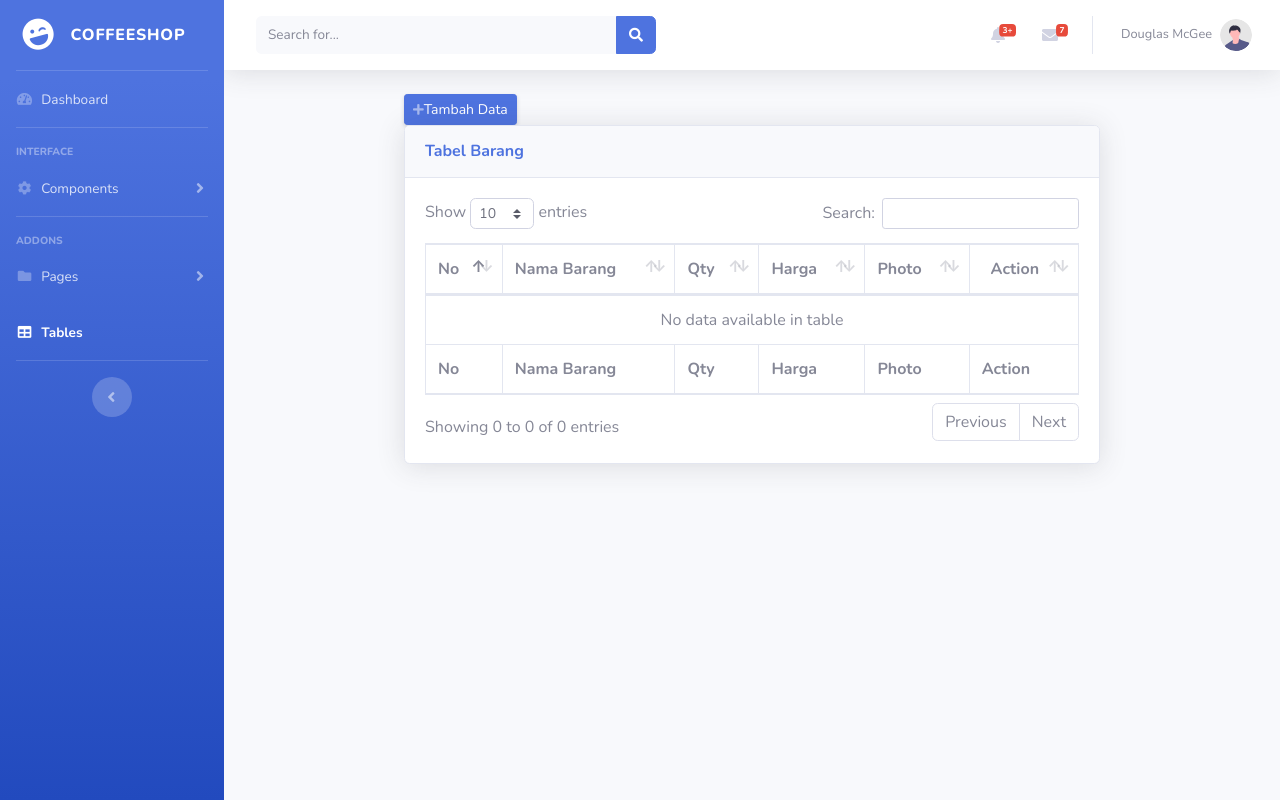
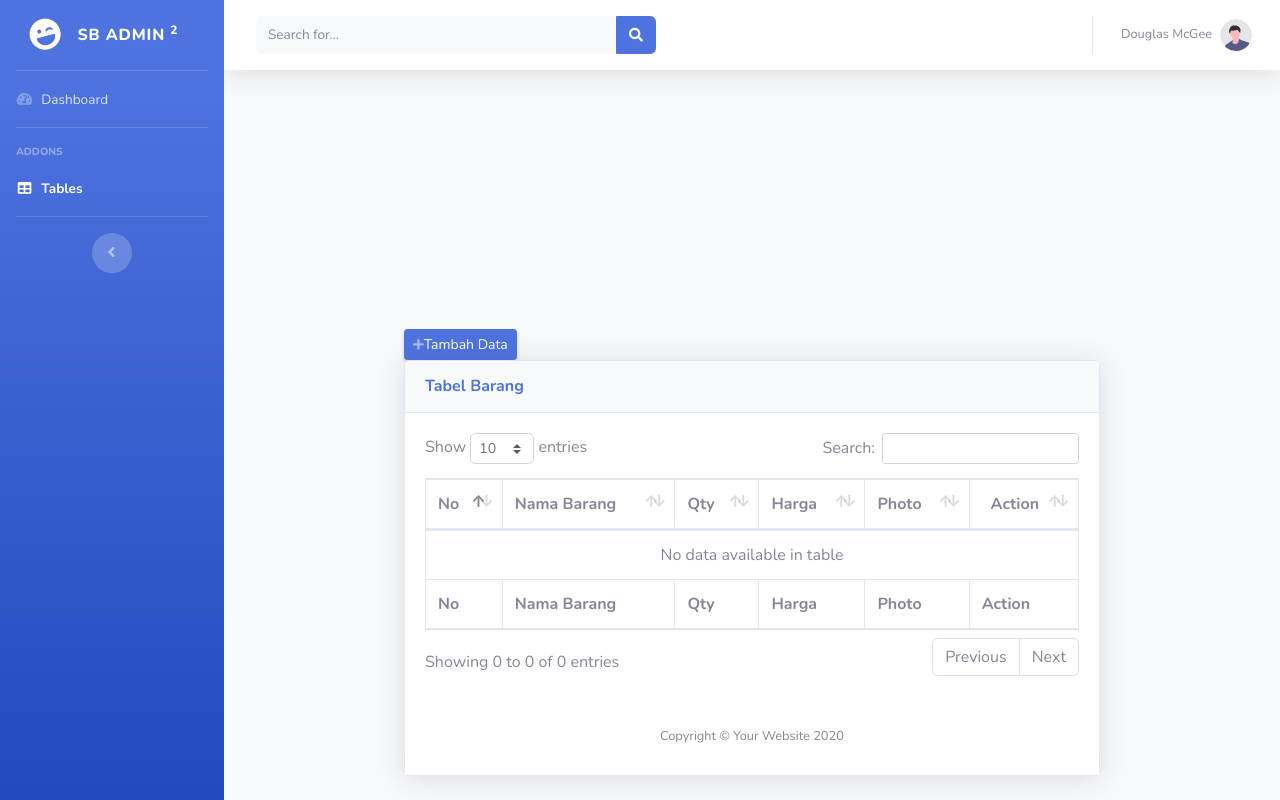
Before and after one commit to karisaluv/coffeeshop4, a PHP site: page /views/V_barang.php in a window 1280 px wide. Run offline with PHP 8.4, Linux system fonts and the light colour scheme; the visitor is signed in with stand-in values (Sample User, id 1); data that the repository does not hold is empty.

Commit message:
mengupload project coffeeshop4

```diff
--- a/controllers/C_barang.php
+++ b/controllers/C_barang.php
@@ -5,13 +5,14 @@ class C_barang{
 
     public function tampil() {
 
-        $conn = new C_koneksi();
+       $conn = new C_koneksi();
 
         $sql = "SELECT * FROM barang ORDER BY id DESC";
 
         $query = mysqli_query($conn->conn(), $sql);
 
         while ($q = mysqli_fetch_object($query)) {
+
             $hasil[] = $q;
         }
 
@@ -24,7 +25,7 @@ class C_barang{
 
         $conn = new C_koneksi();
 
-        $query = mysqli_query($conn->conn(), $sql);
+        $query = mysqli_query($conn->conn(),$sql);
         if ($query) {
             echo "Data berhasil ditambahkan ke tabel";
         }else{
@@ -59,7 +60,7 @@ class C_barang{
             echo "<script>alert('Data berhasil diubah');window.location='../views/V_barang.php'</script>";
 
         }else {
-            echo "Dataa gagal diubah";
+            echo "Data gagal diubah";
         }
     }
     public function delete(){
--- a/views/V_barang.php
+++ b/views/V_barang.php
@@ -1,7 +1,7 @@
 <?php
 //session_start();
 //modular memanggil file dari folder tampleate
-$halaman = "Barang";
+$halaman = "barang";
 include_once 'template/header.php';
 include_once 'template/sidebar.php';
 include_once 'template/topbar.php';
@@ -37,10 +37,8 @@ $barang = new C_barang();
 
                                         <?php
                                         $nomor = 1;
-
                                         foreach ($barang->tampil() as $b){
-
-                                        ?>
+                                            ?>
 
                                         <tr>
                                             <td><?php echo $nomor++?></td>
@@ -48,7 +46,6 @@ $barang = new C_barang();
                                             <td><?= $b->qty?></td>
                                             <td><?= $b->harga?></td>
                                             <td><?= $b->photo?></td>
-
                                             <!-- tanda tanya setelah nama file berarti mempunyai fungsi yang sama dengan get-->
                                             <td>
                                                 <center>
--- a/views/V_edit_barang.php
+++ b/views/V_edit_barang.php
@@ -44,7 +44,7 @@ $barang = new C_barang();
                             <!--untuk menampung password dari user-->
                             <div class="form-group">
                                 <input type="text" class="form-control form-control-user" id="password"
-                                    placeholder="Harga" name="harga"value ="<?= $b->harga ?>">
+                                    placeholder="Harga" name="harga" value ="<?= $b->harga ?>">
                             </div>
 
                             <!--untuk menampung nama dari user-->
--- a/views/template/footer.php
+++ b/views/template/footer.php
@@ -1,5 +1,5 @@
- <!-- Bootstrap core JavaScript-->
- <script src="../assets/vendor/jquery/jquery.min.js"></script>
+    <!-- Bootstrap core JavaScript-->
+    <script src="../assets/vendor/jquery/jquery.min.js"></script>
     <script src="../assets/vendor/bootstrap/js/bootstrap.bundle.min.js"></script>
 
     <!-- Core plugin JavaScript-->
@@ -15,6 +15,47 @@
     <!-- Page level custom scripts -->
     <script src="../assets/js/demo/datatables-demo.js"></script>
 
+     <!-- Footer -->
+     <footer class="sticky-footer bg-white">
+                <div class="container my-auto">
+                    <div class="copyright text-center my-auto">
+                        <span>Copyright &copy; Your Website 2020</span>
+                    </div>
+                </div>
+            </footer>
+            <!-- End of Footer -->
+
+        </div>
+        <!-- End of Content Wrapper -->
+
+    </div>
+    <!-- End of Page Wrapper -->
+
+    <!-- Scroll to Top Button-->
+    <a class="scroll-to-top rounded" href="#page-top">
+        <i class="fas fa-angle-up"></i>
+    </a>
+
+    <!-- Logout Modal-->
+    <div class="modal fade" id="logoutModal" tabindex="-1" role="dialog" aria-labelledby="exampleModalLabel"
+        aria-hidden="true">
+        <div class="modal-dialog" role="document">
+            <div class="modal-content">
+                <div class="modal-header">
+                    <h5 class="modal-title" id="exampleModalLabel">Ready to Leave?</h5>
+                    <button class="close" type="button" data-dismiss="modal" aria-label="Close">
+                        <span aria-hidden="true">×</span>
+                    </button>
+                </div>
+                <div class="modal-body">Select "Logout" below if you are ready to end your current session.</div>
+                <div class="modal-footer">
+                    <button class="btn btn-secondary" type="button" data-dismiss="modal">Cancel</button>
+                    <a class="btn btn-primary" href="login.html">Logout</a>
+                </div>
+            </div>
+        </div>
+    </div>
+
 </body>
 
 </html>
--- a/views/template/header.php
+++ b/views/template/header.php
@@ -1,3 +1,10 @@
+<?php
+session_start();
+
+if($_SESSION['data'] == ""){
+    header("location: ../index.php");
+}
+?>
 <!DOCTYPE html>
 <html lang="en">
 
--- a/views/template/sidebar.php
+++ b/views/template/sidebar.php
@@ -11,7 +11,7 @@
                 <div class="sidebar-brand-icon rotate-n-15">
                     <i class="fas fa-laugh-wink"></i>
                 </div>
-    <div class="sidebar-brand-text mx-3">CoffeeShop</div>
+                <div class="sidebar-brand-text mx-3">SB Admin <sup>2</sup></div>
             </a>
 
             <!-- Divider -->
@@ -19,31 +19,24 @@
 
             <!-- Nav Item - Dashboard -->
             <li class="nav-item">
-    <a class="nav-link" href="home_user.php">
+                <a class="nav-link" href="../">
                     <i class="fas fa-fw fa-tachometer-alt"></i>
                     <span>Dashboard</span></a>
             </li>
+            <!-- Nav Item - Pages Collapse Menu -->
 
-<!-- Divider -->
-<hr class="sidebar-divider">
 
-<!-- Heading -->
-<div class="sidebar-heading">
-    Interface
-</div>
+            <!-- Nav Item - Utilities Collapse Menu -->
+            <li class="nav-item">
 
-<!-- Nav Item - Pages Collapse Menu -->
-<li class="nav-item">
-    <a class="nav-link collapsed" href="#" data-toggle="collapse" data-target="#collapseTwo"
-        aria-expanded="true" aria-controls="collapseTwo">
-        <i class="fas fa-fw fa-cog"></i>
-        <span>Components</span>
-    </a>
-    <div id="collapseTwo" class="collapse" aria-labelledby="headingTwo" data-parent="#accordionSidebar">
+                <div id="collapseUtilities" class="collapse" aria-labelledby="headingUtilities"
+                    data-parent="#accordionSidebar">
                     <div class="bg-white py-2 collapse-inner rounded">
-            <h6 class="collapse-header">Custom Components:</h6>
-            <a class="collapse-item" href="buttons.html">Buttons</a>
-            <a class="collapse-item" href="cards.html">Cards</a>
+                        <h6 class="collapse-header">Custom Utilities:</h6>
+                        <a class="collapse-item" href="utilities-color.html">Colors</a>
+                        <a class="collapse-item" href="utilities-border.html">Borders</a>
+                        <a class="collapse-item" href="utilities-animation.html">Animations</a>
+                        <a class="collapse-item" href="utilities-other.html">Other</a>
                     </div>
                 </div>
             </li>
@@ -57,26 +50,11 @@
             </div>
 
             <!-- Nav Item - Pages Collapse Menu -->
+
+            <!-- Nav Item - Charts -->
             <li class="nav-item">
-    <a class="nav-link collapsed" href="#" data-toggle="collapse" data-target="#collapsePages"
-        aria-expanded="true" aria-controls="collapsePages">
-        <i class="fas fa-fw fa-folder"></i>
-        <span>Pages</span>
-    </a>
-    <div id="collapsePages" class="collapse" aria-labelledby="headingPages" data-parent="#accordionSidebar">
-        <div class="bg-white py-2 collapse-inner rounded">
-            <h6 class="collapse-header">Login Screens:</h6>
-            <a class="collapse-item" href="login.html">Login</a>
-            <a class="collapse-item" href="register.html">Register</a>
-            <a class="collapse-item" href="forgot-password.html">Forgot Password</a>
-            <div class="collapse-divider"></div>
-            <h6 class="collapse-header">Other Pages:</h6>
-            <a class="collapse-item" href="404.html">404 Page</a>
-            <a class="collapse-item" href="blank.html">Blank Page</a>
-        </div>
-    </div>
+
             </li>
-
 
             <!-- Nav Item - Tables -->
             <li class="nav-item active">
--- a/views/template/topbar.php
+++ b/views/template/topbar.php
@@ -8,9 +8,11 @@
                 <nav class="navbar navbar-expand navbar-light bg-white topbar mb-4 static-top shadow">
 
                     <!-- Sidebar Toggle (Topbar) -->
+                    <form class="form-inline">
                         <button id="sidebarToggleTop" class="btn btn-link d-md-none rounded-circle mr-3">
                             <i class="fa fa-bars"></i>
                         </button>
+                    </form>
 
                     <!-- Topbar Search -->
                     <form
@@ -55,12 +57,7 @@
 
                         <!-- Nav Item - Alerts -->
                         <li class="nav-item dropdown no-arrow mx-1">
-                <a class="nav-link dropdown-toggle" href="#" id="alertsDropdown" role="button"
-                    data-toggle="dropdown" aria-haspopup="true" aria-expanded="false">
-                    <i class="fas fa-bell fa-fw"></i>
-                    <!-- Counter - Alerts -->
-                    <span class="badge badge-danger badge-counter">3+</span>
-                </a>
+
                             <!-- Dropdown - Alerts -->
                             <div class="dropdown-list dropdown-menu dropdown-menu-right shadow animated--grow-in"
                                 aria-labelledby="alertsDropdown">
@@ -106,12 +103,7 @@
 
                         <!-- Nav Item - Messages -->
                         <li class="nav-item dropdown no-arrow mx-1">
-                <a class="nav-link dropdown-toggle" href="#" id="messagesDropdown" role="button"
-                    data-toggle="dropdown" aria-haspopup="true" aria-expanded="false">
-                    <i class="fas fa-envelope fa-fw"></i>
-                    <!-- Counter - Messages -->
-                    <span class="badge badge-danger badge-counter">7</span>
-                </a>
+
                             <!-- Dropdown - Messages -->
                             <div class="dropdown-list dropdown-menu dropdown-menu-right shadow animated--grow-in"
                                 aria-labelledby="messagesDropdown">
@@ -178,7 +170,7 @@
                                 data-toggle="dropdown" aria-haspopup="true" aria-expanded="false">
                                 <span class="mr-2 d-none d-lg-inline text-gray-600 small">Douglas McGee</span>
                                 <img class="img-profile rounded-circle"
-                        src="img/undraw_profile.svg">
+                                    src="../assets/img/undraw_profile.svg">
                             </a>
                             <!-- Dropdown - User Information -->
                             <div class="dropdown-menu dropdown-menu-right shadow animated--grow-in"
@@ -196,9 +188,12 @@
                                     Activity Log
                                 </a>
                                 <div class="dropdown-divider"></div>
-                    <a class="dropdown-item" href="../login.php" value="logout" id="register" name="logout">
+                <a class"dropdown-item" href="../routers/r_logout.php" value="Logout" id="" name"logout">
+                    <i class="fas fa-sign-out-alt fa-sm fa-fw mr-2 text-grsy-400"></i>
+                    logout
+                                <a class="dropdown-item" href="../routers/r_logout.php" value="Logout" name="logout">
                                     <i class="fas fa-sign-out-alt fa-sm fa-fw mr-2 text-gray-400"></i>
-                        Logouts
+                                    Logout
                                 </a>
                             </div>
                         </li>
@@ -207,3 +202,4 @@
 
                 </nav>
                 <!-- End of Topbar -->
+            </div>
```
Also changed, not shown: routers/R_barang.php (+10 -7 lines), routers/r_login.php (+21 -14 lines), views/V_tambah-barang.php (line endings or trailing spaces). Lines whose indentation alone changed are shown as unchanged.
